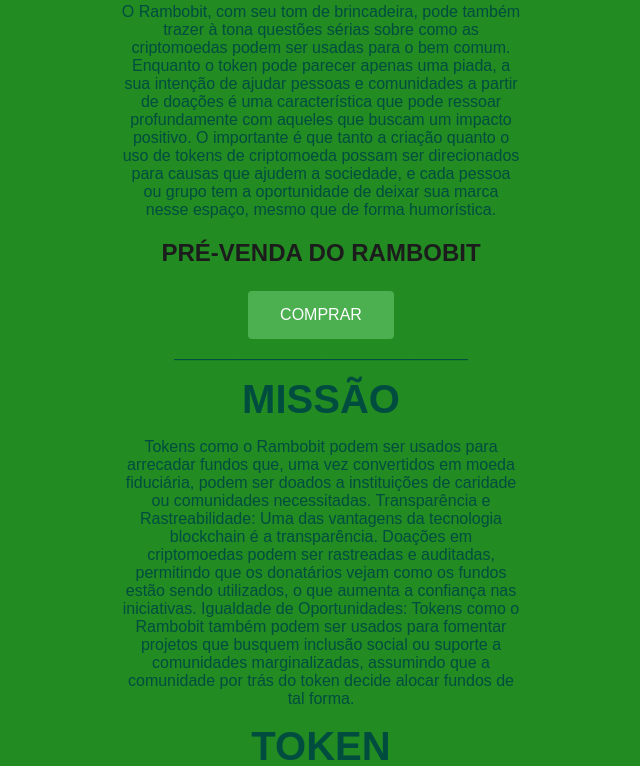
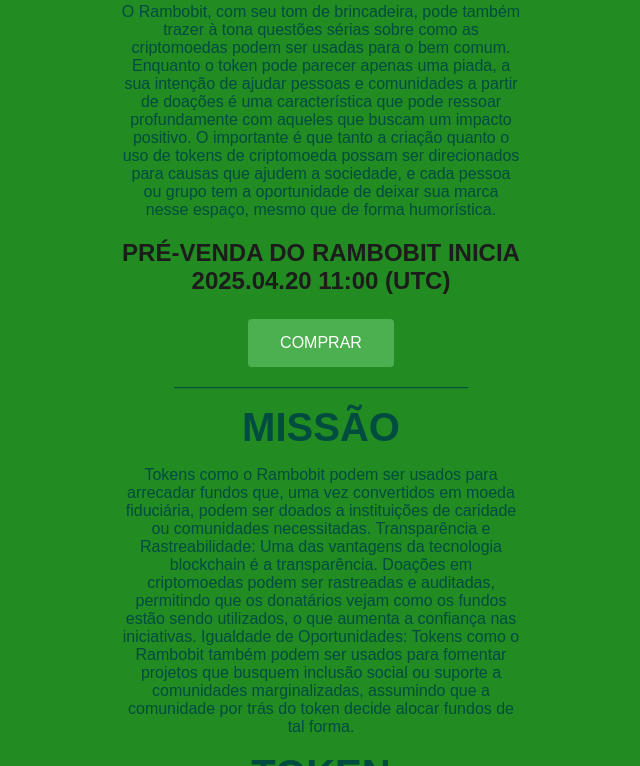
Before and after one commit to NatanielRambo/Rambobit, a plain HTML site: page index.html in a window 1280 px wide. Shown: the part 1678-2444 px from the top of the page, without its empty margins (319-959 px from the left). Drawn offline with Linux system fonts and the light colour scheme.

Commit message:
Update index.html

```diff
--- a/index.html
+++ b/index.html
@@ -280,7 +280,7 @@
 </head>
 <body>
 
-    <h2>PRÉ-VENDA DO RAMBOBIT</h2>
+    <h2>PRÉ-VENDA DO RAMBOBIT INICIA 2025.04.20 11:00 (UTC)</h2>
     <section id="COMPRAR">
     <a href="https://www.pinksale.finance/launchpad/polygon/0x84ab4B57e06BFA58fE6910cc300ed016Daa8E6fb" class="botao" target="_blank">COMPRAR</a>
 
```
